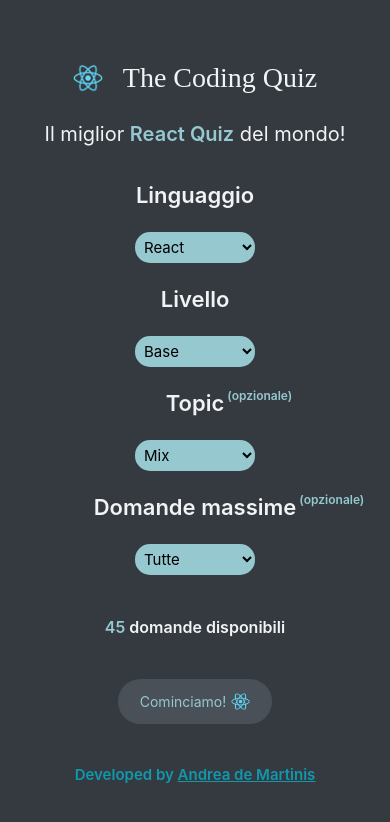
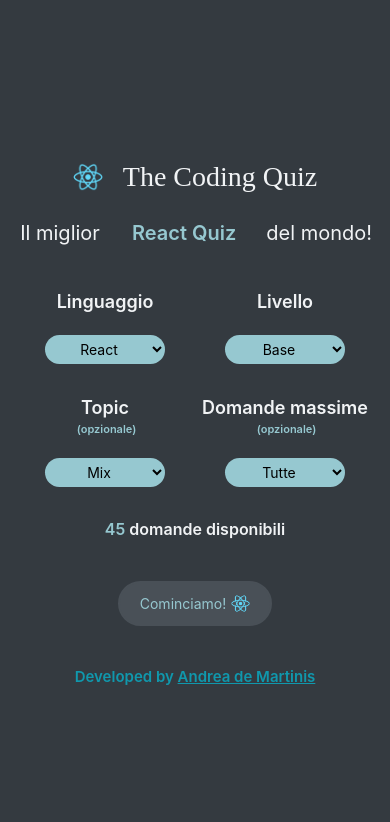
Before and after one commit to AndreadeMartinis/coding-quiz, a Next.js app: page / in a window 390 px wide. Shown: the top 822 px of the page. Built offline with nearby package versions, Linux system fonts and the light colour scheme; a web font is replaced by a local one.

Commit message:
cambio css startscreen

```diff
--- a/app/_components/StartScreen.js
+++ b/app/_components/StartScreen.js
@@ -58,12 +58,15 @@
 
   return (
     <div className="start">
-      <h2 className="best-h2">
-        Il miglior{" "}
-        <span className={language}>{stringUppercase(language)} Quiz</span> del
-        mondo!
+      <div className="bestTitle">
+        <h2>Il miglior</h2>
+        <h2>
+          <span className={language}>{stringUppercase(language)} Quiz</span>
         </h2>
+        <h2>del mondo!</h2>
+      </div>
 
+      <div className="container-box-dropdown">
         <div className="box-dropdown">
           <h5>Linguaggio</h5>
           <select
@@ -94,7 +97,11 @@
           <h5>
             Topic <span>(opzionale)</span>
           </h5>
-        <select className="dropdown" value={topic} onChange={handleTopicChange}>
+          <select
+            className="dropdown"
+            value={topic}
+            onChange={handleTopicChange}
+          >
             <option value="all">Mix</option>
             {allQuestions &&
               [...new Set(allQuestions.map((question) => question.topic))].map(
@@ -122,6 +129,7 @@
             <option value="30">30</option>
           </select>
         </div>
+      </div>
       <h3>
         <span>{questions.length}</span> domande disponibili
       </h3>
--- a/app/_styles/globals.css
+++ b/app/_styles/globals.css
@@ -108,15 +108,34 @@
   position: relative;
 }
 
-h2 span {
+.bestTitle {
+  display: flex;
+  justify-content: space-between;
+  width: 100%;
+}
+
+.bestTitle h2 {
+  font-size: 3rem;
+  width: 43%;
+  text-align: center;
+}
+
+.bestTitle h2:first-child {
+  width: 25%;
+}
+.bestTitle h2:last-child {
+  width: 31%;
+}
+.bestTitle span {
   color: var(--color-theme-light);
   font-weight: 600;
 }
-.best-h2 span.javascript {
+.bestTitle span.javascript {
   color: #efdb4e;
 }
-.best-h2 span.nextjs {
-  color: #0a0a0a;
+.bestTitle span.nextjs {
+  color: rgb(0, 0, 0);
+  text-shadow: 0 1 1 rgb(23, 24, 30);
 }
 
 h3 span {
@@ -135,6 +154,12 @@
   display: flex;
   flex-direction: column;
   align-items: center;
+}
+
+.container-box-dropdown {
+  display: flex;
+  flex-wrap: wrap;
+  justify-content: center;
 }
 
 .progress {
@@ -187,15 +212,11 @@
   margin: auto;
 }
 
-.best-h2 {
-  font-size: 3rem;
-}
-
 .box-dropdown {
   display: flex;
   justify-content: space-between;
   gap: 2rem;
-  width: 100%;
+  width: 85%;
   margin-block: 1rem;
 }
 
@@ -445,7 +466,10 @@
     font-weight: 600;
     margin-bottom: 2.4rem;
   }
-  .best-h2 {
+  h5 {
+    font-size: 1.8rem;
+  }
+  .bestTitle h2 {
     font-size: 2rem;
   }
 
@@ -469,27 +493,43 @@
     font-size: 1.6rem;
   }
 
+  .container-box-dropdown {
+    display: flex;
+    flex-wrap: wrap;
+    margin-bottom: 2rem;
+  }
+
   .box-dropdown {
     text-align: center;
     flex-direction: column;
     justify-content: center;
     align-items: center;
     gap: 2rem;
-    width: 100%;
+    width: 50%;
     margin-block: 1rem;
+    padding-top: 1rem;
   }
 
   .box-dropdown select {
     color: black;
     width: 12rem;
-    font-size: 1.5rem;
+    font-size: 1.4rem;
     border-radius: 1.5rem;
     padding: 0.5rem;
+    text-align: center;
   }
 
   .box-dropdown + h3 {
     margin-top: 3rem;
   }
+
+  h5 span {
+    position: static;
+    display: block;
+    font-size: 1.1rem;
+    color: var(--color-theme-light);
+  }
+
   footer a {
     font-size: 1.2rem;
     left: 25%;
```
Lines whose indentation alone changed are shown as unchanged.
